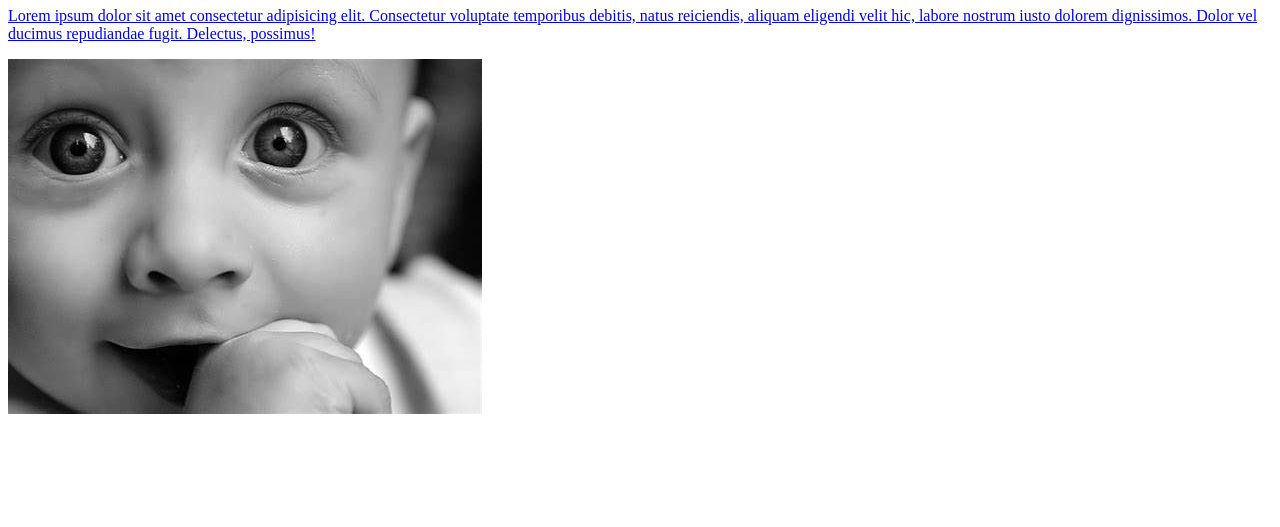
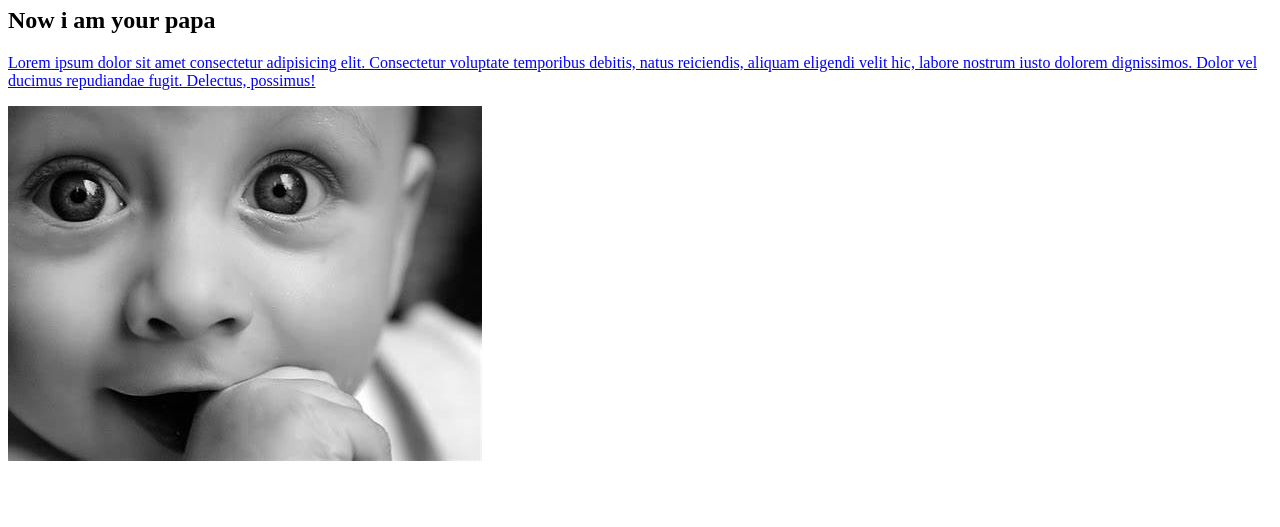
Before and after one commit to MinhazBorhan/My-Second-Repository, a plain HTML site: page start.html in a window 1280 px wide. Shown: the part 273-800 px from the top of the page. Drawn offline with Linux system fonts and the light colour scheme.

Commit message:
h2 added

```diff
--- a/start.html
+++ b/start.html
@@ -15,6 +15,7 @@
     <p>My mother name is Marjana Akter Maya</p>
     <div>
         <h1>new blog</h1>
+        <h2>Now i am your papa</h2>
     <p>Lorem ipsum dolor sit amet consectetur adipisicing elit. Consectetur voluptate temporibus debitis, natus reiciendis, aliquam eligendi velit hic, labore nostrum iusto dolorem dignissimos. Dolor vel ducimus repudiandae fugit. Delectus, possimus!</p>
     </div>
     <img src="Cute baby.jfif" alt="">
```
